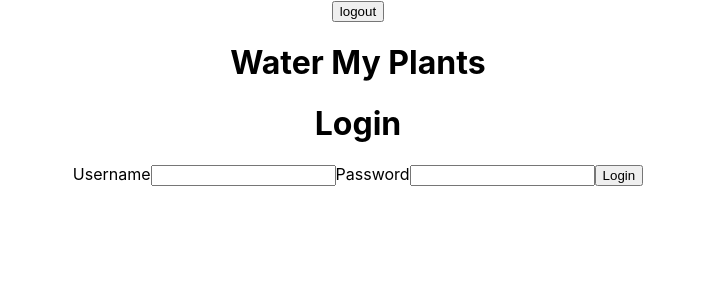
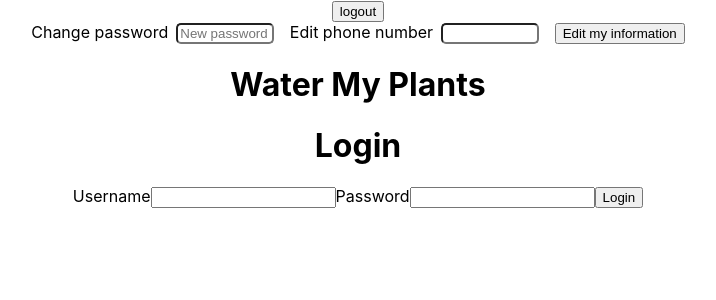
Before and after one commit to MichaelMcFaddenjr/front-end, a React (Create React App) app: page / in a window 1280 px wide. Shown: the top 300 px of the page, without its empty margins (282-998 px from the left). Built offline with nearby package versions, Linux system fonts and the light colour scheme; no server answers.

Commit message:
edit info functional

```diff
--- a/package.json
+++ b/package.json
@@ -14,6 +14,7 @@
     "react-scripts": "4.0.3",
     "redux": "^4.1.0",
     "redux-thunk": "^2.3.0",
+    "styled-components": "^5.3.0",
     "web-vitals": "^1.1.2",
     "yup": "^0.32.9"
   },
--- a/public/index.html
+++ b/public/index.html
@@ -24,7 +24,7 @@
       work correctly both with client-side routing and a non-root public URL.
       Learn how to configure a non-root public URL by running `npm run build`.
     -->
-    <title>React App</title>
+    <title>Water My Plants</title>
   </head>
   <body>
     <noscript>You need to enable JavaScript to run this app.</noscript>
--- a/src/Components/NavBar.js
+++ b/src/Components/NavBar.js
@@ -1,4 +1,5 @@
 import React from 'react';
+import UserProfile from './UserProfile'
 
 //This is our navBar
 //on the NavBar there should be links with ability to see 'MyPlants', 'My Profile' and 'Logout'
@@ -9,7 +10,10 @@ const NavBar = () => {
     window.location.href="/";
   }
   return (
-    <button onClick={logout}>logout</button>
+    <div>
+      <button onClick={logout}>logout</button>
+      <UserProfile/>
+    </div>
   );
 }
 
--- a/src/Components/UserProfile.js
+++ b/src/Components/UserProfile.js
@@ -1,86 +1,157 @@
 import React from 'react';
+import styled from 'styled-components'
 import { useEffect, useState } from 'react';
 import { axiosWithAuth } from '../utils/axiosWithAuth';
 import {useHistory} from 'react-router-dom'
 //this component is where a user can view and edit their profile info
 //Their username and phone number should be visible but they should have the ability to edit all including their password
-const UserProfile = (props) => {
-const {userName, password, phone } = props()
 
-    const {push} = useHistory()
-    const [showSuccessMessage, setShowSuccessMessage] = useState(false);
-    const [edit, setEdit] = useState(false);
-    const [values, setValues] = useState({
-      userName: "",
-      phone: "",
-      password: "",
-    });
+const Page = styled.section``
+const Inputs = styled.input`
+  width: 7%;
+  margin: 0 1rem 0 .5rem;
+  border-radius: 5px;
+`
+const Form = styled.form``
+const Button = styled.button``
 
-    const handleChanges = (e) => {
-      setValues({ ...values, [e.target.name]: e.target.value });
-    };
+const UserProfile = () => {
 
-    // useEffect(()=>{
-    //   axiosWithAuth()
-    //   .get(`/users/${user_id}`)
-    //   .then(res=>{
-    //     setValues(res.data)
-    //   })
-    //   .catch(err=>{
-    //     console.log(err);
-    //   })
-    // }, []);
-    const handleSubmit = (e) => {
-      // e.preventDefault();
-      // setShowSuccessMessage(true);
-      // axiosWithAuth()
-      // .put(`/users/${user_id}`, values)
-      // .then(res=>{
-      //   setValues(res.data);
-      //   push(`/users/${user_id}`);
-      // })
-      // .catch(err=>{
-      //   console.log(err);
-      // })
-    };
+  const [user, setUser] = useState({})
 
-    return (
-    <>
-      <form onSubmit={handleSubmit}>
-        <h2>Update Profile Form:</h2>
-        <label>
-          Password:
-          <input
-            name='password'
-            value={values.password}
-            onChange={handleChanges}
-            type={password}
-            />
-        </label>
-        <label>
-          Phone Number:
-          <input
-            name='phone'
-            value={values.phone}
-            onChange={handleChanges}
-            />
-        </label>
-        <button onClick={handleSubmit}>Submit</button>
-      </form>
-      {showSuccessMessage && (
-        <div className="success-message" data-testid="successMessage">
-          <p>
-            Update successful!
-          </p>
-          <p>
-            {values.userName}
-          </p>
-          <p>
-            {values.phone}
-          </p>
-        </div>
-      )}
-    </>
-  );
+  const user_id = localStorage.getItem('user_id')
+
+  useEffect(()=>{
+    axiosWithAuth()
+    .get(`/users/${user_id}`)
+    .then(res=>{
+      setUser(res.data)
+    })
+    .catch(err=>{
+      console.log(err);
+    })
+  }, []);
+
+  const handleChange = e => {
+    setUser({
+      ...user,
+      [e.target.name]: e.target.value
+    })
+  }
+
+  const handleSubmit = e => {
+    e.preventDefault()
+    const {username, password, phone_number} = user
+    axiosWithAuth()
+    .put(`/users/${user_id}`, {username, password, phone_number})
+    .then(res=>{
+      console.log(`confirmed`)
+    })
+    .catch(err=>{
+      console.log(err);
+    })
+  }
+
+  const {phone_number, password} = user
+
+  return (
+    <Page>
+      <Form onSubmit={handleSubmit}>
+        <label for="password">Change password</label>
+        <Inputs
+          value={password}
+          name="password"
+          type="password"
+          placeholder= "New password"
+          onChange={handleChange}
+        />
+        <label for="phone_number">Edit phone number</label>
+        <Inputs
+          value={phone_number}
+          name="phone_number"
+          type="text"
+          onChange={handleChange}
+        />
+        <Button>Edit my information</Button>
+      </Form>
+    </Page>
+  )
+// const {userName, password, phone } = props
+
+//     const {push} = useHistory()
+//     const [showSuccessMessage, setShowSuccessMessage] = useState(false);
+//     const [edit, setEdit] = useState(false);
+//     const [values, setValues] = useState({
+//       userName: "",
+//       phone: "",
+//       password: "",
+//     });
+
+//     const handleChanges = (e) => {
+//       setValues({ ...values, [e.target.name]: e.target.value });
+//     };
+
+//     // useEffect(()=>{
+//     //   axiosWithAuth()
+//     //   .get(`/users/${user_id}`)
+//     //   .then(res=>{
+//     //     setValues(res.data)
+//     //   })
+//     //   .catch(err=>{
+//     //     console.log(err);
+//     //   })
+//     // }, []);
+//     const handleSubmit = (e) => {
+//       // e.preventDefault();
+//       // setShowSuccessMessage(true);
+//       // axiosWithAuth()
+//       // .put(`/users/${user_id}`, values)
+//       // .then(res=>{
+//       //   setValues(res.data);
+//       //   push(`/users/${user_id}`);
+//       // })
+//       // .catch(err=>{
+//       //   console.log(err);
+//       // })
+//     };
+
+//     return (
+//     <>
+//       <form onSubmit={handleSubmit}>
+//         <h2>Update Profile Form:</h2>
+//         <label>
+//           Password:
+//           <input
+//             name='password'
+//             value={values.password}
+//             onChange={handleChanges}
+//             type={password}
+//             />
+//         </label>
+//         <label>
+//           Phone Number:
+//           <input
+//             name='phone'
+//             value={values.phone}
+//             onChange={handleChanges}
+//             />
+//         </label>
+//         <button onClick={handleSubmit}>Submit</button>
+//       </form>
+//       {showSuccessMessage && (
+//         <div className="success-message" data-testid="successMessage">
+//           <p>
+//             Update successful!
+//           </p>
+//           <p>
+//             {values.userName}
+//           </p>
+//           <p>
+//             {values.phone}
+//           </p>
+//         </div>
+//       )}
+//     </>
+//   );
 };
 export default UserProfile;
```
Also changed, not shown: 1 other file (tests, documents, lock files or other folders).
